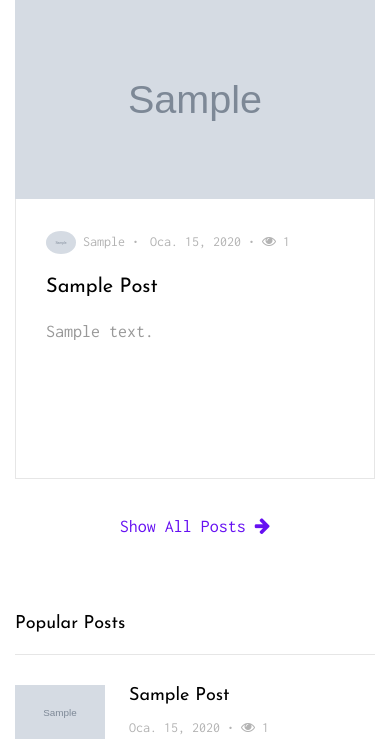
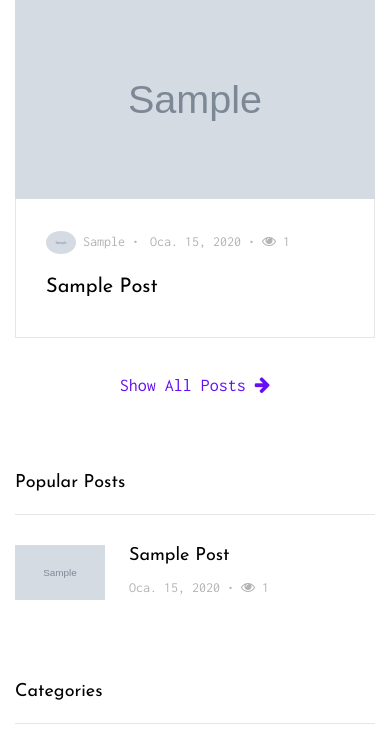
Before and after one commit to gabrielsecretdev/blog-django, a Django app: page / in a window 390 px wide. Shown: the part 876-1615 px from the top of the page. Run offline with Django 3.2, Linux system fonts and the light colour scheme; tables that the repository leaves empty hold one stand-in row (values such as "Sample post"); grey boxes marked "Sample" are stand-in pictures; some libraries are stand-ins or nearby versions.

Commit message:
Upload Files

```diff
--- a/templates/index.html
+++ b/templates/index.html
@@ -37,11 +37,10 @@
     <style>
         @media screen and (max-width: 524px) {
             .spanyek{
-                height: 280px !important;
+                height: auto !important;
             }
             .spanyek p{
-                margin: 0 !important;
-                margin-top: 15px !important;
+                display: none !important;
             }
             .catyek{
                 display: none !important;
```
